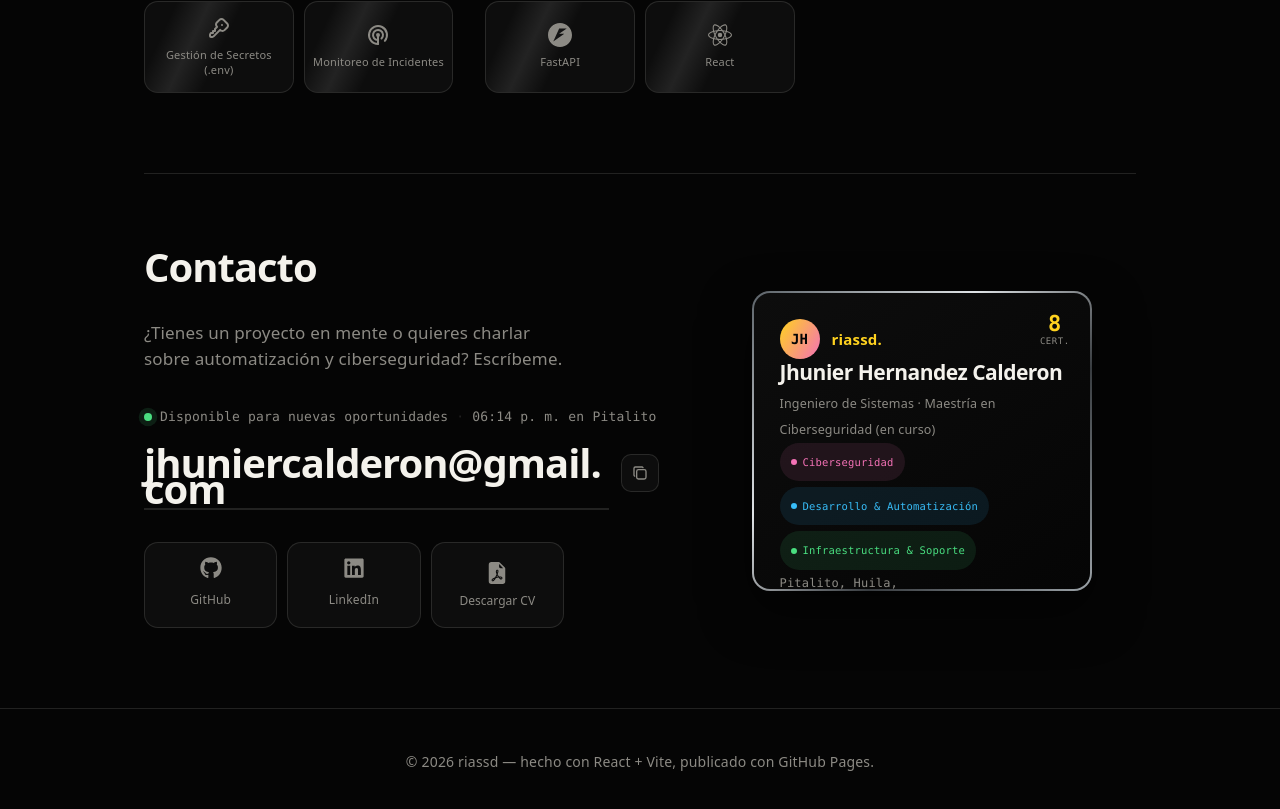
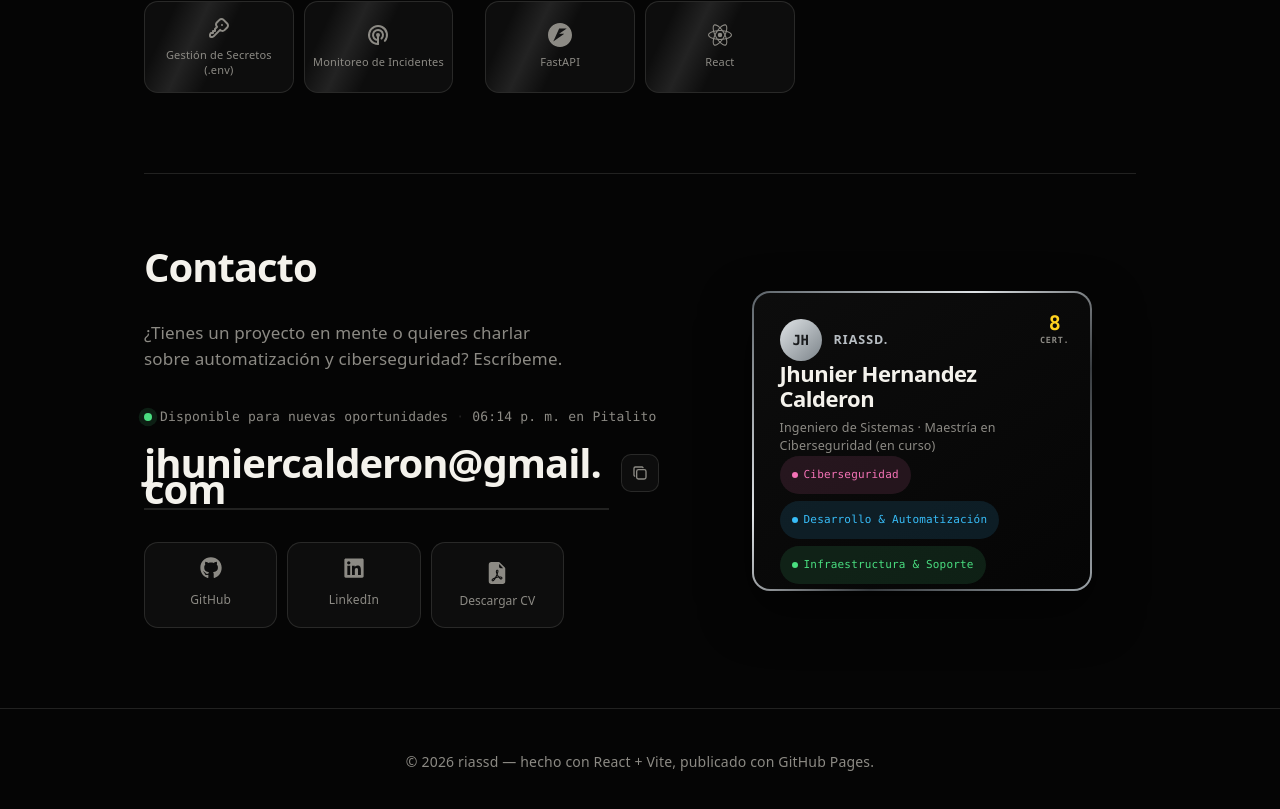
Before and after one commit to riassd/riases.dev, a React (Vite) app: page / in a window 1280 px wide. Shown: the part 5341-6150 px from the top of the page. Built offline with nearby package versions, Linux system fonts and the light colour scheme; no server answers.

Commit message:
Unify ContactCard typography and colors with silver theme
Replace the leftover gold accents in the avatar and eyebrow with
tones that match the dark-silver holo effect, refine name/role/tag
sizing for a cleaner hierarchy, and keep gold only on the cert stat
as a deliberate accent pop.

```diff
--- a/src/App.css
+++ b/src/App.css
@@ -1443,18 +1443,19 @@ main {
 
 .contact-card-stat b {
   font-family: var(--mono);
-  font-size: 22px;
+  font-size: 20px;
   font-weight: 800;
   color: var(--accent);
 }
 
 .contact-card-stat span {
   font-family: var(--mono);
-  font-size: 9px;
+  font-size: 8.5px;
+  font-weight: 600;
   text-transform: uppercase;
-  letter-spacing: 0.5px;
-  color: var(--muted);
-  margin-top: 2px;
+  letter-spacing: 0.8px;
+  color: var(--muted);
+  margin-top: 3px;
 }
 
 .contact-card-top {
@@ -1468,39 +1469,44 @@ main {
   display: flex;
   align-items: center;
   justify-content: center;
-  width: 40px;
-  height: 40px;
+  width: 42px;
+  height: 42px;
   border-radius: 50%;
-  background: linear-gradient(120deg, var(--accent), #f472b6);
-  color: var(--bg);
+  background: linear-gradient(135deg, #dfe3e6, #7c848a);
+  color: #1a1c1e;
   font-family: var(--mono);
   font-weight: 700;
   font-size: 14px;
+  letter-spacing: -0.5px;
 }
 
 .contact-card-eyebrow {
-  color: var(--accent);
-  font-weight: 700;
-  font-size: 15px;
+  color: #b8bec3;
+  font-weight: 600;
+  font-size: 12.5px;
+  text-transform: uppercase;
+  letter-spacing: 1px;
 }
 
 .contact-card-name {
   color: var(--fg);
-  font-size: 21px;
+  font-size: 22px;
   font-weight: 700;
   letter-spacing: -0.5px;
-  margin-bottom: 6px;
+  line-height: 1.15;
+  margin-bottom: 7px;
 }
 
 .contact-card-role {
   font-size: 12.5px;
+  line-height: 1.5;
   color: var(--muted);
 }
 
 .contact-card-tags {
   display: flex;
   flex-wrap: wrap;
-  gap: 6px;
+  gap: 7px;
 }
 
 .contact-card-tag {
@@ -1508,11 +1514,12 @@ main {
   align-items: center;
   gap: 6px;
   font-family: var(--mono);
-  font-size: 10.5px;
-  padding: 5px 10px;
+  font-size: 11px;
+  font-weight: 500;
+  padding: 5px 11px;
   border-radius: 999px;
   border: 1px solid transparent;
-  background: color-mix(in srgb, currentColor 10%, transparent);
+  background: color-mix(in srgb, currentColor 12%, transparent);
   color: var(--muted);
 }
 
```
